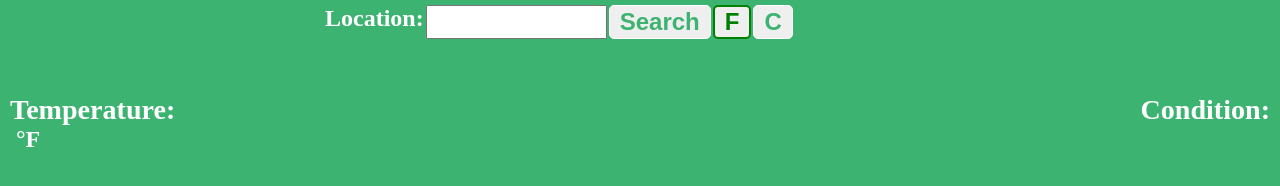
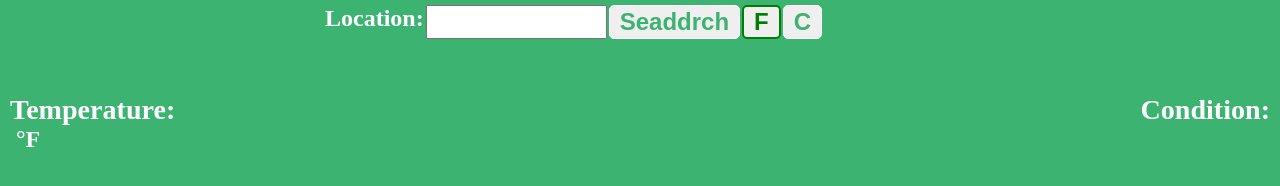
Before and after one commit to diegoHernandezDeveloper/weatherApp, a website built with webpack: page src/template.html in a window 1280 px wide. Built offline with nearby package versions, Linux system fonts and the light colour scheme.

```diff
--- a/src/template.html
+++ b/src/template.html
@@ -9,7 +9,7 @@
     <div>
       <label for="location">Location:</label>
       <input type="text" id="location" />
-      <button>Search</button>
+      <button>Seaddrch</button>
       <button class="active" farenheit>F</button>
       <button celsius>C</button>
     </div>
```
